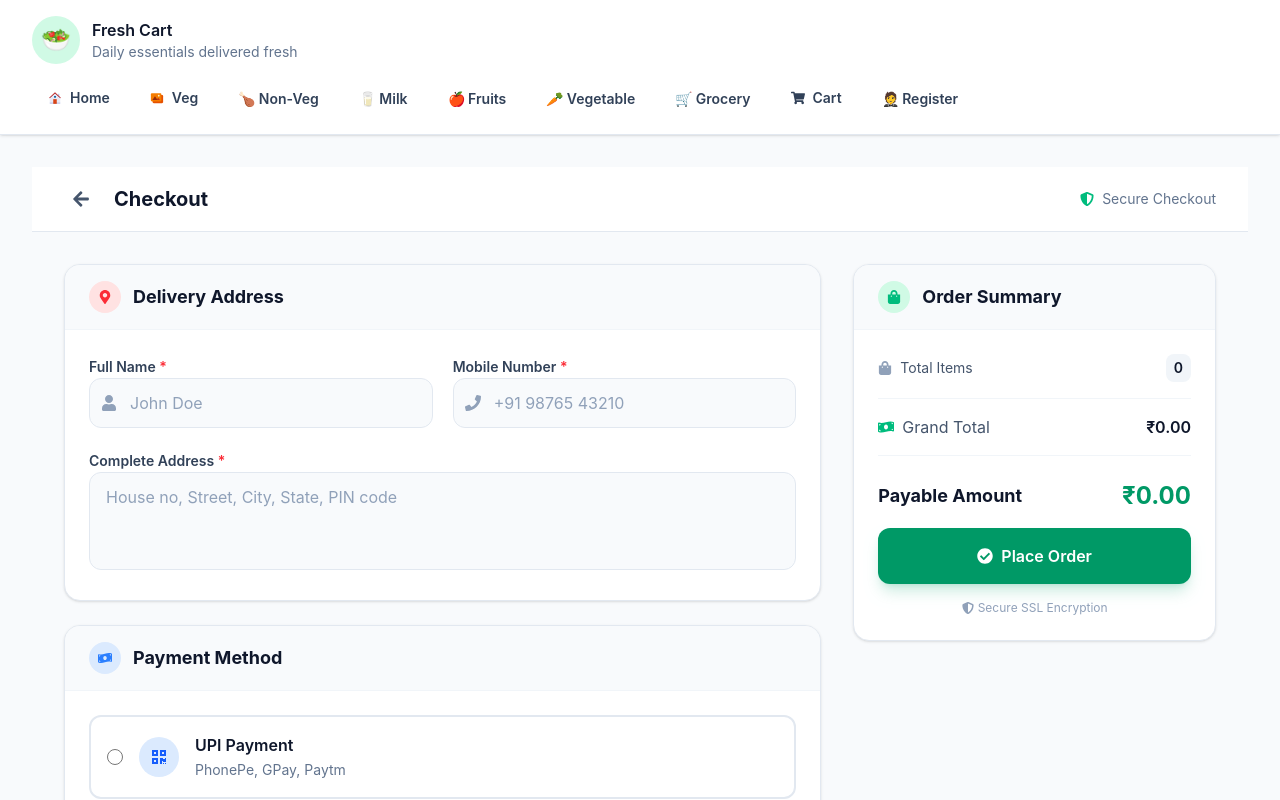
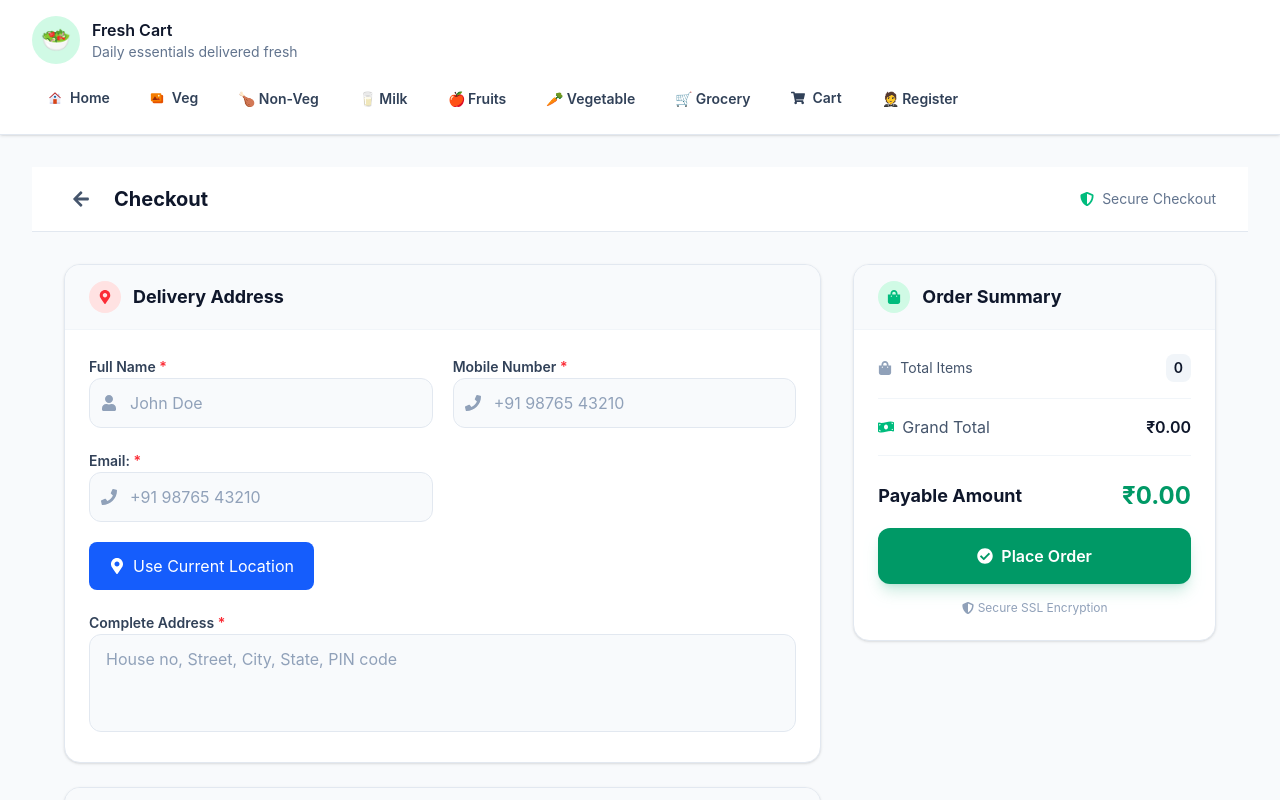
Before and after one commit to tadelakiran/food-app-tsx, a React (Vite) app: page /checkout in a window 1280 px wide. Shown: the top 800 px of the page. Built offline with nearby package versions, Linux system fonts and the light colour scheme.

Commit message:
location added

```diff
--- a/package.json
+++ b/package.json
@@ -10,12 +10,15 @@
     "preview": "vite preview"
   },
   "dependencies": {
+    "@emailjs/browser": "^4.4.1",
     "@tailwindcss/vite": "^4.3.2",
     "axios": "^1.18.1",
+    "emailjs": "^5.0.1",
     "react": "^19.2.7",
     "react-dom": "^19.2.7",
     "react-hook-form": "^7.81.0",
     "react-icons": "^5.7.0",
+    "react-qr-code": "^2.2.0",
     "react-router-dom": "^7.18.1",
     "react-toastify": "^11.1.0",
     "use-immer": "^0.11.0"
--- a/src/App.tsx
+++ b/src/App.tsx
@@ -11,8 +11,10 @@ import Checkout from "./components/Checkout";
 import Register from "./components/Register";
 import { FcHome, FcGallery } from "react-icons/fc";
 import { FaShoppingCart } from 'react-icons/fa';
+import { CartContext } from "./contextAPI/CartContext";
 
 function App() {
+
   return (
     <BrowserRouter>
       <div className="min-h-screen bg-slate-50">
@@ -136,7 +138,7 @@ function App() {
                 }
               >
                 <span className="inline-flex items-center gap-2">
-                  <FaShoppingCart /> Cart
+                  <FaShoppingCart /> Cart {}
                 </span>
               </NavLink>
 
--- /dev/null
+++ b/src/apis/LocationApi.ts
@@ -0,0 +1,9 @@
+import axios from "axios";
+
+export const getAddressFromLocation = async (latitude: number,longitude: number) => {
+  const response = await axios.get(
+    `https://nominatim.openstreetmap.org/reverse?format=json&lat=${latitude}&lon=${longitude}`
+  );
+
+  return response.data;
+};
--- a/src/components/Checkout.tsx
+++ b/src/components/Checkout.tsx
@@ -15,6 +15,9 @@ import {
   FaShoppingBag,
   FaArrowLeft,
 } from "react-icons/fa";
+import QRCode from "react-qr-code";
+import { sendOrderEmail } from "../services/emailService";
+import { getAddressFromLocation } from "../apis/LocationApi";
 
 function Checkout() {
   const { cart, clearCart } = useContext(CartContext);
@@ -30,12 +33,30 @@ function Checkout() {
 
   const [name, setName] = useState("");
   const [mobile, setMobile] = useState("");
+  const [email, setEmail] = useState("");
   const [address, setAddress] = useState("");
   const [paymentMode, setPaymentMode] = useState("");
   const [isPlacing, setIsPlacing] = useState(false);
 
-  const placeOrder = () => {
-    if (!name.trim() || !mobile.trim() || !address.trim()) {
+  // const placeOrder = () => {
+  //   if (!name.trim() || !mobile.trim() || !address.trim()) {
+  //     alert("Please fill all address details.");
+  //     return;
+  //   }
+  //   if (!paymentMode) {
+  //     alert("Please select a payment method.");
+  //     return;
+  //   }
+
+  //   setIsPlacing(true);
+  //   setTimeout(() => {
+  //     alert("Order Placed Successfully! 🎉");
+  //     clearCart();
+  //     navigate("/cart");
+  //   }, 800);
+  // };
+  const placeOrder = async () => {
+    if (!name || !mobile || !address) {
       alert("Please fill all address details.");
       return;
     }
@@ -43,15 +64,62 @@ function Checkout() {
       alert("Please select a payment method.");
       return;
     }
+    alert("Order Placed Successfully!");
 
-    setIsPlacing(true);
-    setTimeout(() => {
-      alert("Order Placed Successfully! 🎉");
+    //prepare the email information
+    // Map the template params & our Data.
+
+    const order = {
+      order_id: Math.floor(Math.random() * 100000),
+      name: name,
+      email: email, // Recipient email
+
+      orders: cart.map((item) => ({
+        name: item.name,
+        units: item.quantity,
+        price: item.price,
+        image_url: item.image,
+      })),
+
+      cost: {
+        shipping: 100,
+        tax: 100,
+        coupon: discount,
+        total: finalAmount,
+      },
+    };
+
+    await sendOrderEmail(order);
+
     clearCart();
     navigate("/cart");
-    }, 800);
   };
 
+
+  const getCurrentLocation = () => {
+    if (!navigator.geolocation) {
+      alert("Geolocation is not supported.");
+      return;
+    }
+
+    navigator.geolocation.getCurrentPosition(
+      async (position) => {
+        const lat = position.coords.latitude;
+        const lng = position.coords.longitude;
+
+        try {
+          const data = await getAddressFromLocation(lat, lng);
+
+          setAddress(data.display_name);
+        } catch (error) {
+          alert("Unable to fetch address.");
+        }
+      },
+      (error) => {
+        alert(error.message);
+      }
+    );
+  };
   const totalItems = cart.reduce((sum, item) => sum + item.quantity, 0);
 
   return (
@@ -123,7 +191,30 @@ function Checkout() {
                       />
                     </div>
                   </div>
+                  <div className="space-y-2">
+                    <label className="text-sm font-semibold text-slate-700">
+                      Email:  <span className="text-red-500">*</span>
+                    </label>
+                    <div className="relative">
+                      <FaPhone className="absolute left-3 top-1/2 -translate-y-1/2 text-slate-400" />
+                      <input
+                        type="email"
+                        value={email}
+                        onChange={(e) => setEmail(e.target.value)}
+                        placeholder="+91 98765 43210"
+                        className="w-full pl-10 pr-4 py-3 bg-slate-50 border border-slate-200 rounded-xl outline-none focus:ring-2 focus:ring-emerald-500/20 focus:border-emerald-500 transition-all text-slate-900 placeholder:text-slate-400"
+                      />
                     </div>
+                  </div>
+                </div>
+                <button
+                type="button"
+                onClick={getCurrentLocation}
+                className="bg-blue-600 hover:bg-blue-700 text-white px-5 py-3 rounded-lg flex items-center gap-2"
+  >
+                <FaMapMarkerAlt />
+                Use Current Location
+              </button>
 
               {/* Address */}
               <div className="space-y-2">
@@ -155,8 +246,7 @@ function Checkout() {
           <div className="p-6 space-y-4">
             {/* UPI Option */}
             <label
-                  className={`relative flex items-center gap-4 p-4 rounded-xl border-2 cursor-pointer transition-all ${
-                    paymentMode === "UPI"
+              className={`relative flex items-center gap-4 p-4 rounded-xl border-2 cursor-pointer transition-all ${paymentMode === "UPI"
                 ? "border-blue-500 bg-blue-50/50"
                 : "border-slate-200 hover:border-slate-300 bg-white"
                 }`}
@@ -187,24 +277,18 @@ function Checkout() {
 
             {/* UPI QR Display */}
             {paymentMode === "UPI" && (
-                  <div className="mt-2 bg-blue-50 rounded-xl p-6 text-center border border-blue-100 animate-fade-in">
-                    <div className="bg-white p-4 rounded-xl inline-block shadow-sm">
-                      <img
-                        src="/images/qr.png"
-                        alt="UPI QR Code"
-                        className="w-48 h-48 object-contain"
+              <div className="qr-section">
+                <h4>Scan UPI QR to Pay ₹{finalAmount.toFixed(2)}</h4>
+                <QRCode
+                  value={`upi://pay?pa=8985256813@ybl&pn=Kiran's Store&am=${finalAmount.toFixed(2)}&cu=INR`}
                 />
-                    </div>
-                    <p className="mt-3 text-sm font-medium text-slate-600">
-                      Scan QR using any UPI app
-                    </p>
+                <p>UPI ID: 8985256813@ybl</p>
               </div>
             )}
 
             {/* COD Option */}
             <label
-                  className={`relative flex items-center gap-4 p-4 rounded-xl border-2 cursor-pointer transition-all ${
-                    paymentMode === "COD"
+              className={`relative flex items-center gap-4 p-4 rounded-xl border-2 cursor-pointer transition-all ${paymentMode === "COD"
                 ? "border-emerald-500 bg-emerald-50/50"
                 : "border-slate-200 hover:border-slate-300 bg-white"
                 }`}
@@ -365,8 +449,8 @@ function Checkout() {
         </div>
       </aside>
     </div>
-      </div>
-    </div>
+      </div >
+    </div >
   );
 }
 
--- /dev/null
+++ b/src/services/emailService.ts
@@ -0,0 +1,11 @@
+
+import emailjs from "@emailjs/browser";
+
+export const sendOrderEmail = async (order: any) => {
+  return await emailjs.send(
+    "service_4vc38of",
+    "template_ib3fvey",
+    order,
+    "ZgCz14aXMuiPcMgHp",
+  );
+};
```
Also changed, not shown: 1 other file (tests, documents, lock files or other folders). Lines whose indentation alone changed are shown as unchanged.
